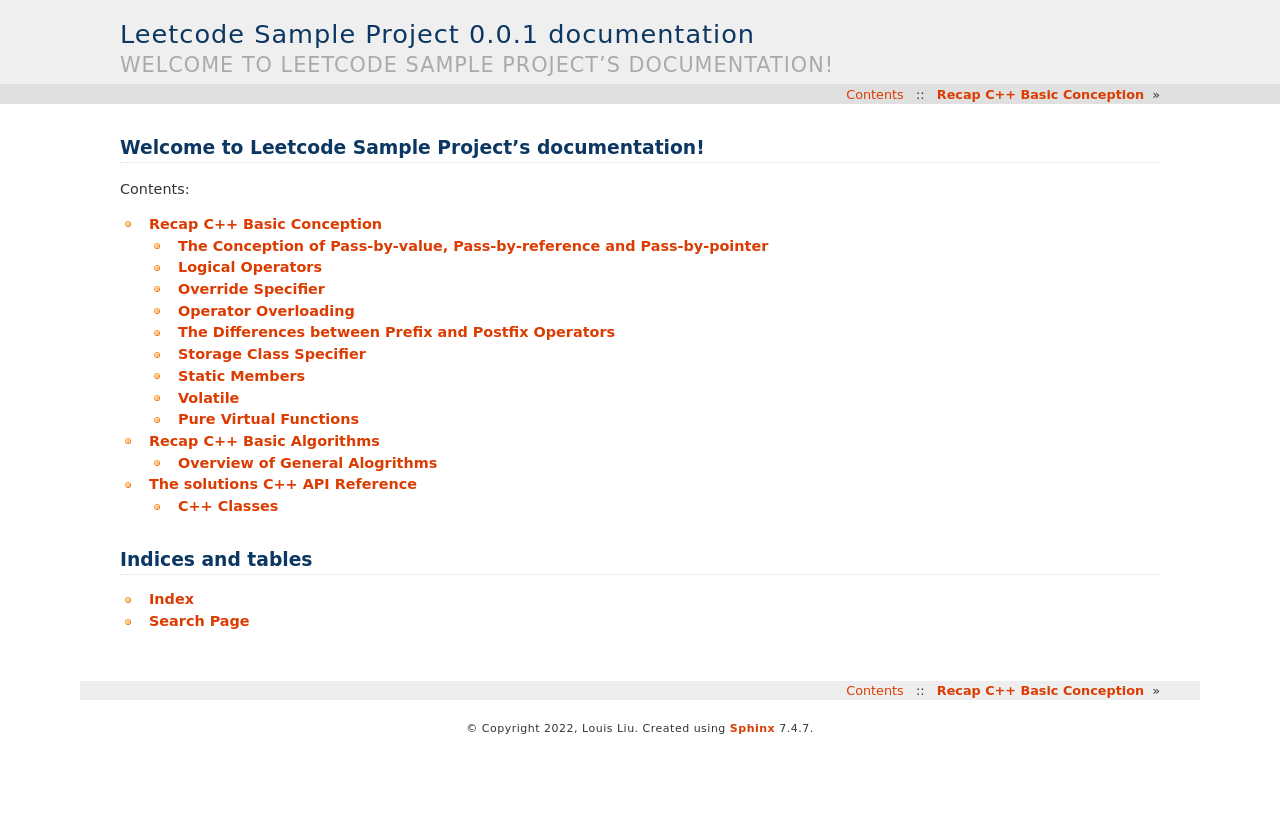
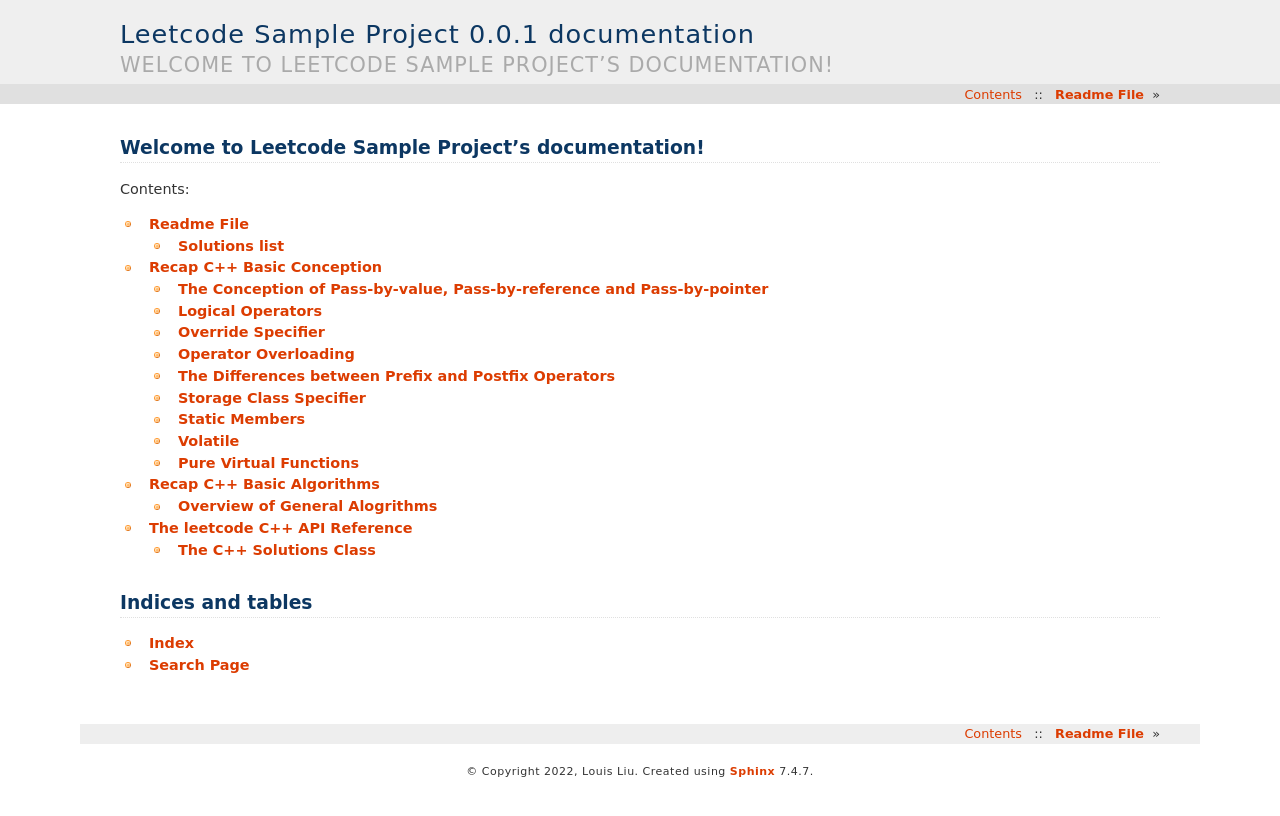
Before and after one commit to s311354/Sphinx-C_plus_plus-Practice, a Sphinx documentation site: the page built from docs/sphinx/source/index.rst, in a window 1280 px wide. Shown: the top 816 px of the page. Built offline with Sphinx 7.4.7, drawn with Linux system fonts in a browser that asks for light colours; formulas are drawn with MathJax 3.

Commit message:
Move the note of C++ Basic Conception into note page

```diff
--- a/docs/sphinx/source/api.rst
+++ b/docs/sphinx/source/api.rst
@@ -1,8 +1,8 @@
-The solutions C++ API Reference
+The leetcode C++ API Reference
 =================================
 
-C++ Classes
------------
+The C++ Solutions Class
+-------------------------
 
 .. doxygenclass:: leetcode::Solutions
     :members:
--- a/docs/sphinx/source/index.rst
+++ b/docs/sphinx/source/index.rst
@@ -11,6 +11,7 @@ Welcome to Leetcode Sample Project's documentation!
    :caption: Contents:
 
    readme_link
+   note
    guide
    api
 
--- /dev/null
+++ b/docs/sphinx/source/note.rst
@@ -0,0 +1,4 @@
+Recap C++ Basic Conception
+==========================================
+
+.. mdinclude:: ../README.md
--- a/docs/sphinx/source/readme_link.rst
+++ b/docs/sphinx/source/readme_link.rst
@@ -1,4 +1,11 @@
-Recap C++ Basic Conception
-==========================================
+Readme File
+=============
 
-.. mdinclude:: ../README.md
+Solutions list
+---------------------
+
+.. csv-table:: `Leetcode Solutions <https://leetcode.com/qazqazqaz850/>`_
+    :header-rows: 0
+    :stub-columns: 0
+
+    #, Title, Level, Time, Space Note, Tags
```
